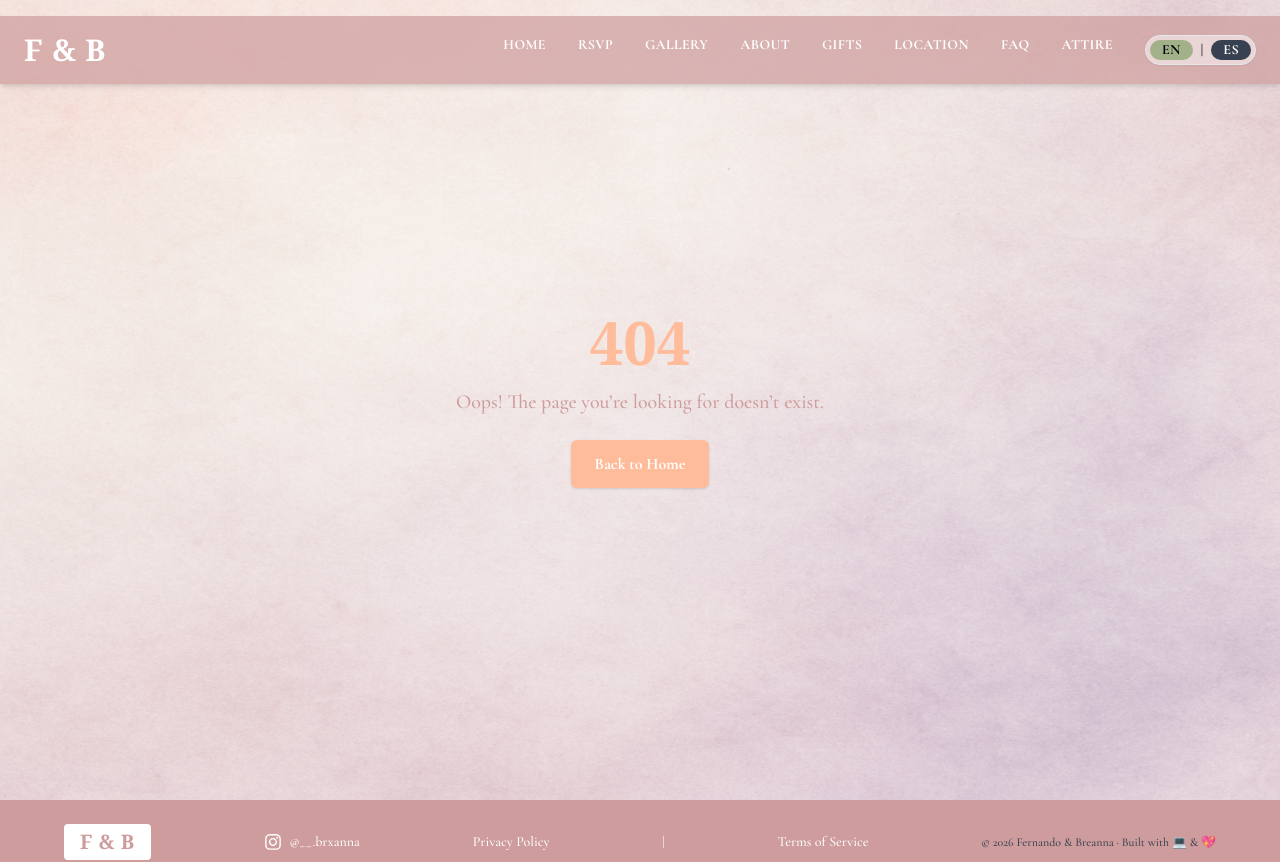
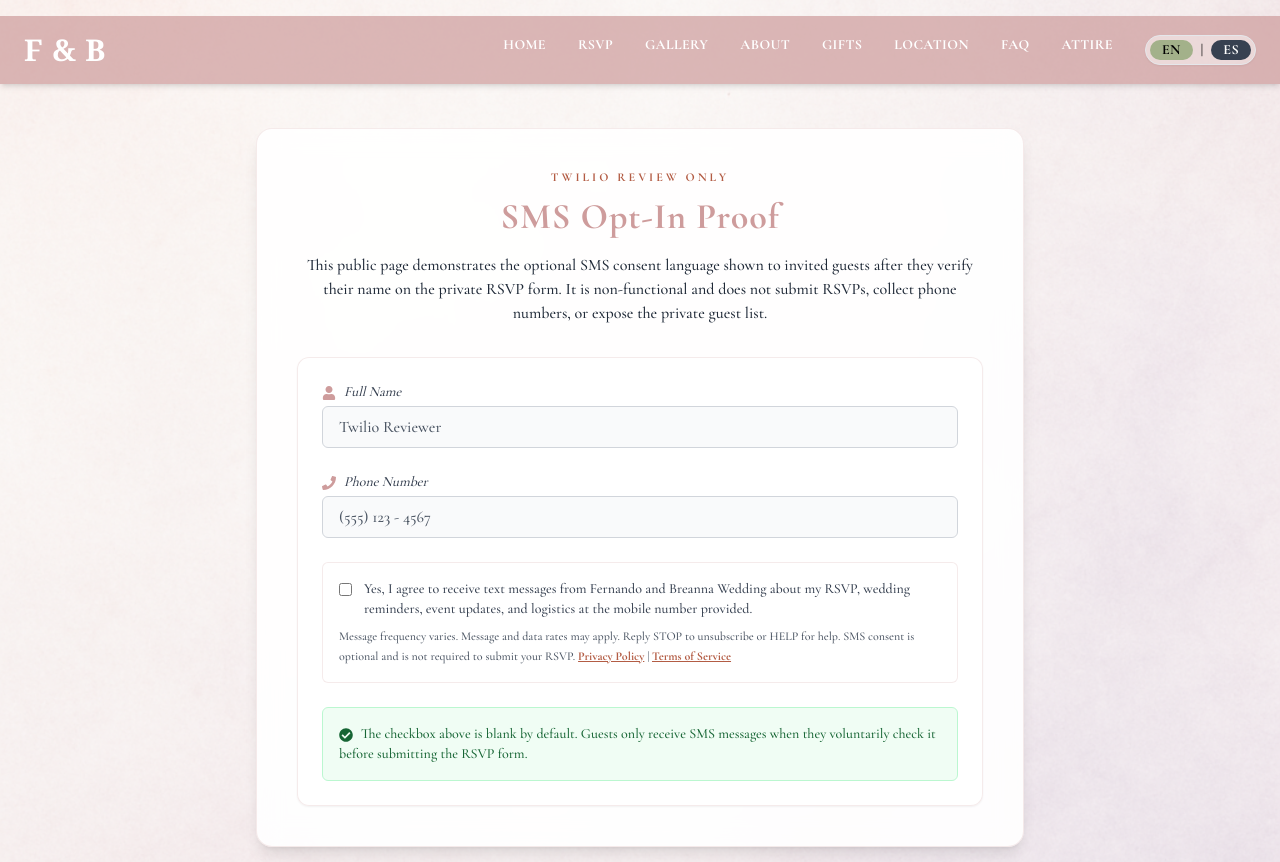
Before and after one commit to FernandoAndrade10/wedding-website, a React (Vite) app in the folder vite-project/: page /twilio-opt-in-proof in a window 1280 px wide. Shown: the top 862 px of the page. Built offline with nearby package versions, Linux system fonts and the light colour scheme.

Commit message:
Twilio Proof
Updating with a proof page for Twilio auth

```diff
--- a/vite-project/src/components/AnimatedRoutes.jsx
+++ b/vite-project/src/components/AnimatedRoutes.jsx
@@ -15,6 +15,7 @@ const Confirmation = lazy(() => import('../pages/Confirmation'));
 const AdminPanel = lazy(() => import('./AdminPanel'));
 const Privacy = lazy(() => import('../pages/Privacy'));
 const Terms = lazy(() => import('../pages/Terms'));
+const TwilioOptInProof = lazy(() => import('../pages/TwilioOptInProof'));
 
 function withSuspense(component) {
   return <Suspense fallback={null}>{component}</Suspense>;
@@ -38,6 +39,7 @@ export default function AnimatedRoutes() {
         <Route path='/admin' element={withSuspense(<AdminPanel />)} />
         <Route path='/privacy' element={withSuspense(<Privacy />)} />
         <Route path='/terms' element={withSuspense(<Terms />)} />
+        <Route path='/twilio-opt-in-proof' element={withSuspense(<TwilioOptInProof />)} />
         <Route path="*" element={withSuspense(<NotFound />)} />
       </Routes>
     </AnimatePresence>
--- /dev/null
+++ b/vite-project/src/pages/TwilioOptInProof.jsx
@@ -0,0 +1,93 @@
+import { Link } from 'react-router-dom';
+import { FaCheckCircle, FaPhone, FaUser } from 'react-icons/fa';
+
+export default function TwilioOptInProof() {
+    return (
+        <section className="relative min-h-screen bg-white pt-32 pb-20 px-4 sm:px-6 lg:px-8 text-gray-800">
+            <img
+                src="/images/bg-pastel.png"
+                className="absolute inset-0 w-full h-full object-cover opacity-40 z-0"
+                alt=""
+            />
+
+            <div className="relative z-10 max-w-3xl mx-auto bg-white/90 backdrop-blur-md border border-mauve/20 rounded-2xl shadow-lg p-8 md:p-10">
+                <p className="text-xs uppercase tracking-[0.25em] text-rust font-semibold text-center mb-3">
+                    Twilio Review Only
+                </p>
+                <h1 className="text-3xl md:text-4xl font-bold tracking-wide text-mauve text-center mb-4">
+                    SMS Opt-In Proof
+                </h1>
+                <p className="text-sm md:text-base leading-relaxed text-center mb-8">
+                    This public page demonstrates the optional SMS consent language shown to invited guests after
+                    they verify their name on the private RSVP form. It is non-functional and does not submit RSVPs,
+                    collect phone numbers, or expose the private guest list.
+                </p>
+
+                <div className="rounded-xl border border-mauve/20 bg-white/80 p-6 shadow-sm space-y-6">
+                    <div>
+                        <label htmlFor="review-name" className="text-left block text-sm font-medium text-gray-700 mb-1 italic">
+                        <FaUser className="inline mr-2 text-mauve" />
+                            Full Name
+                        </label>
+
+                        <input
+                            id="review-name"
+                            type="text"
+                            value="Twilio Reviewer"
+                            readOnly
+                            className="w-full px-4 py-2 border border-gray-300 rounded-md bg-gray-50 text-gray-600"
+                        />
+                    </div>
+
+                    <div>
+                        <label htmlFor="review-phone" className="block text-sm font-medium text-gray-700 mb-1 italic">
+                            <FaPhone className="inline mr-2 text-mauve" />
+                            Phone Number
+                        </label>
+
+                        <input
+                        id="review-phone"
+                        type="tel"
+                        value="(555) 123 - 4567"
+                        readOnly
+                        className="w-full px-4 py-2 border border-gray-300 rounded-md bg-gray-50 text-gray-600"
+                        />
+                    </div>
+
+                    <div className="rounded-md border border-mauve/20 bg-white/70 p-4 text-sm text-gray-700">
+                        <label className="flex items-start gap-3">
+                            <input
+                                type="checkbox"
+                                name="smsConsentReview"
+                                className="mt-1 accent-rust"
+                                aria-label="Optional SMS consent checkbox demonstration"
+                            />
+                            <span>
+                                Yes, I agree to receive text messages from Fernando and Breanna Wedding about my RSVP,
+                                wedding reminders, event updates, and logistics at the mobile number provided.
+                            </span>
+                        </label>
+
+                        <p className="mt-2 text-xs leading-relaxed text-gray-600">
+                            Message frequency varies. Message and data rates may apply. Reply STOP to unsubscribe or HELP
+                            for help. SMS consent is optional and is not required to submit your RSVP.{' '}
+                            <Link to="/privacy" className="font-semibold text-rust underline">
+                                Privacy Policy
+                            </Link>
+                            {' '}|{' '}
+                            <Link to="/terms" className="font-semibold text-rust underline">
+                                Terms of Service
+                            </Link>
+                        </p>
+                    </div>
+
+                    <div className="rounded-md border border-green-200 bg-green-50 p-4 text-sm text-green-800">
+                        <FaCheckCircle className="inline mr-2" />
+                        The checkbox above is blank by default. Guests only receive SMS messages when they voluntarily
+                        check it before submitting the RSVP form.
+                    </div>
+                </div>
+            </div>
+        </section>
+    );
+}
```
